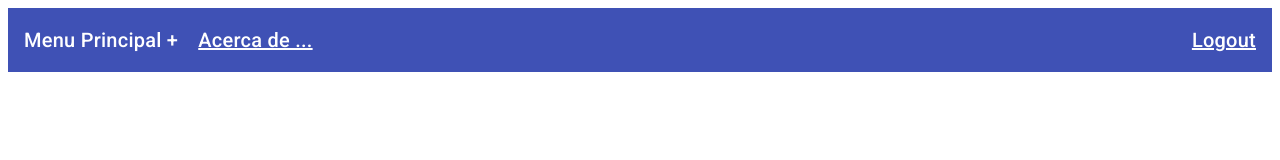
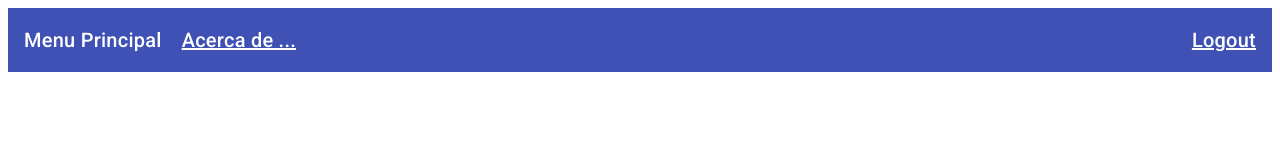
Before and after one commit to edinsoncolonia99/neptuno, an Angular app: page /login in a window 1280 px wide. Shown: the top 160 px of the page. Built offline with nearby package versions, Linux system fonts and the light colour scheme.

Commit message:
header 2

```diff
--- a/src/app/header/header.component.html
+++ b/src/app/header/header.component.html
@@ -1,5 +1,5 @@
 <mat-toolbar color="primary">
-  <a mat-button [matMenuTriggerFor]= "menu">Menu Principal +</a>
+  <a mat-button [matMenuTriggerFor]= "menu">Menu Principal</a>
   <mat-menu #menu="matMenu">
     <a mat-menu-item routerLink="/resumen">Resumen 1</a>
     <a mat-menu-item routerLink="/indicador">Indicadores</a>
```
